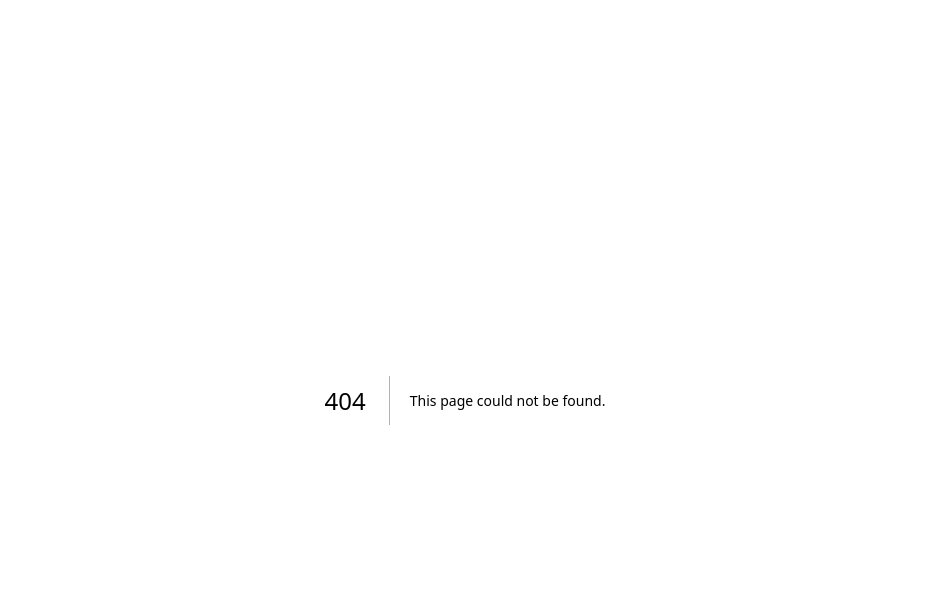
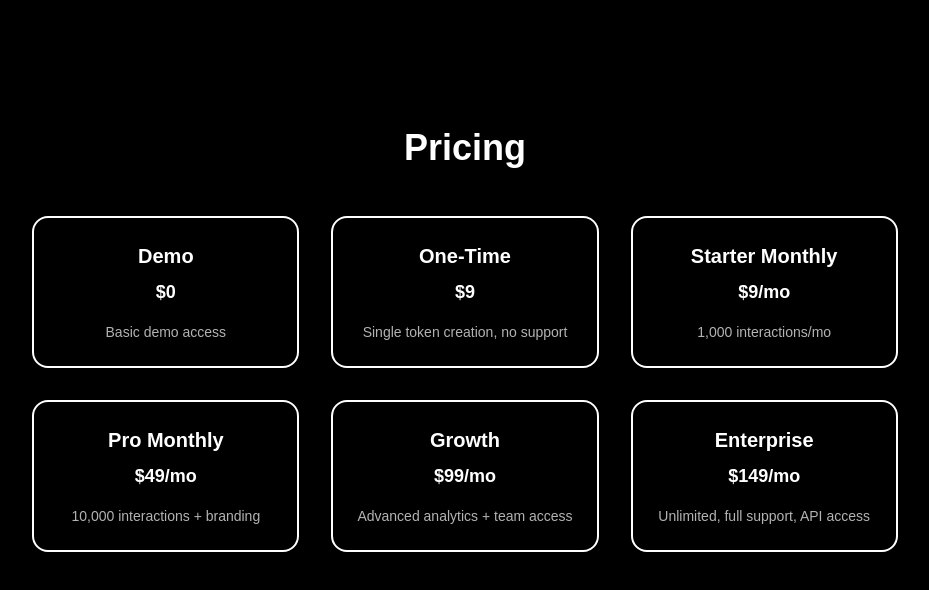
Before and after one commit to Emaren/token-tap-app, a Next.js app: page /pricing in a window 1280 px wide. Before the commit this address had no page. Shown: the top 590 px of the page, without its empty margins (175-1104 px from the left). Built offline with nearby package versions, Linux system fonts and the light colour scheme.

Commit message:
Updated pricing page layout and homepage button styling

```diff
--- a/src/app/page.tsx
+++ b/src/app/page.tsx
@@ -1,4 +1,4 @@
-// src/app/page.tsx
+import Link from "next/link";
 
 export default function Home() {
   return (
@@ -7,14 +7,16 @@ export default function Home() {
         TokenTap
       </h1>
       <p className="text-xl md:text-2xl text-center max-w-2xl mb-8">
-Loyalty Tokens. Your brand, your token, your rules.
+Loyalty Tokens.<br />
+        Your brand, your token, your rules.
       </p>
-      <a
-        href="#"
-        className="bg-white text-black px-6 py-3 rounded-full text-lg font-semibold hover:bg-gray-200 transition"
-      >
-        Get Started
-      </a>
+
+<Link
+  href="/pricing"
+  className="border-2 border-white text-white px-6 py-3 rounded-full text-lg font-semibold transition duration-200 hover:ring-1 hover:ring-white hover:ring-offset-2 hover:ring-offset-black cursor-pointer"
+>
+  Get Started
+</Link>
 
       <div className="absolute bottom-6 text-sm text-gray-500">
         &copy; {new Date().getFullYear()} TokenTap.ca
--- /dev/null
+++ b/src/app/pricing/page.tsx
@@ -0,0 +1,27 @@
+export default function PricingPage() {
+  const tiers = [
+    { name: "Demo", price: "$0", note: "Basic demo access" },
+    { name: "One-Time", price: "$9", note: "Single token creation, no support" },
+    { name: "Starter Monthly", price: "$9/mo", note: "1,000 interactions/mo" },
+    { name: "Pro Monthly", price: "$49/mo", note: "10,000 interactions + branding" },
+    { name: "Growth", price: "$99/mo", note: "Advanced analytics + team access" },
+    { name: "Enterprise", price: "$149/mo", note: "Unlimited, full support, API access" },
+  ];
+
+  return (
+    <main className="min-h-screen bg-black text-white flex flex-col items-center justify-start pt-32 px-6">
+      <h1 className="text-4xl font-bold mb-12">Pricing</h1>
+      <div className="grid grid-cols-1 md:grid-cols-3 gap-8 max-w-6xl">
+        {tiers.map((tier, index) => (
+          <div
+            key={index}
+              className="border-2 border-white rounded-2xl p-6 text-center transition duration-200 hover:ring-1 hover:ring-white hover:ring-offset-2 hover:ring-offset-black cursor-pointer">
+            <h2 className="text-xl font-semibold mb-2">{tier.name}</h2>
+            <p className="text-lg font-bold mb-4">{tier.price}</p>
+            <p className="text-sm text-white/70">{tier.note}</p>
+          </div>
+        ))}
+      </div>
+    </main>
+  );
+}
```
